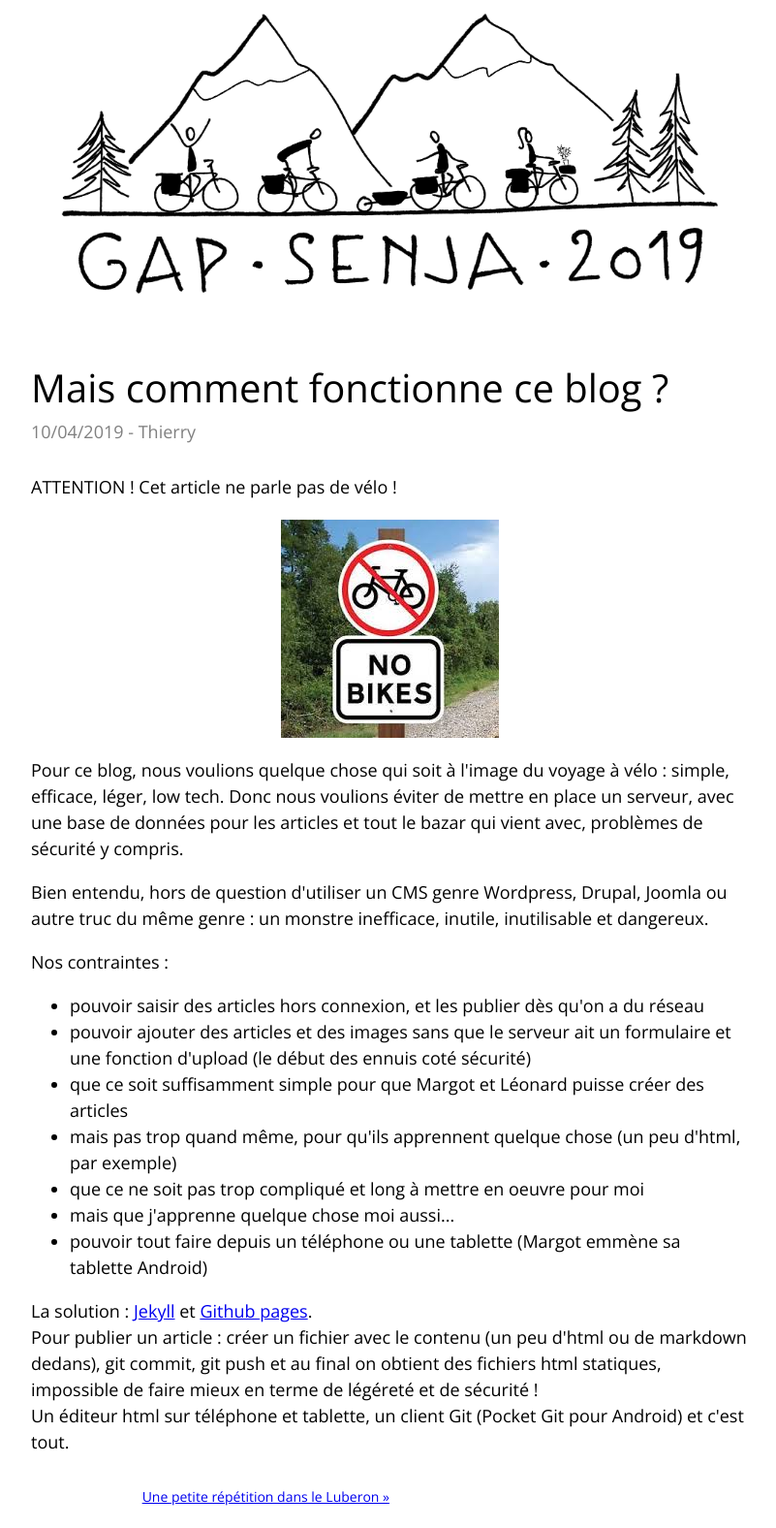
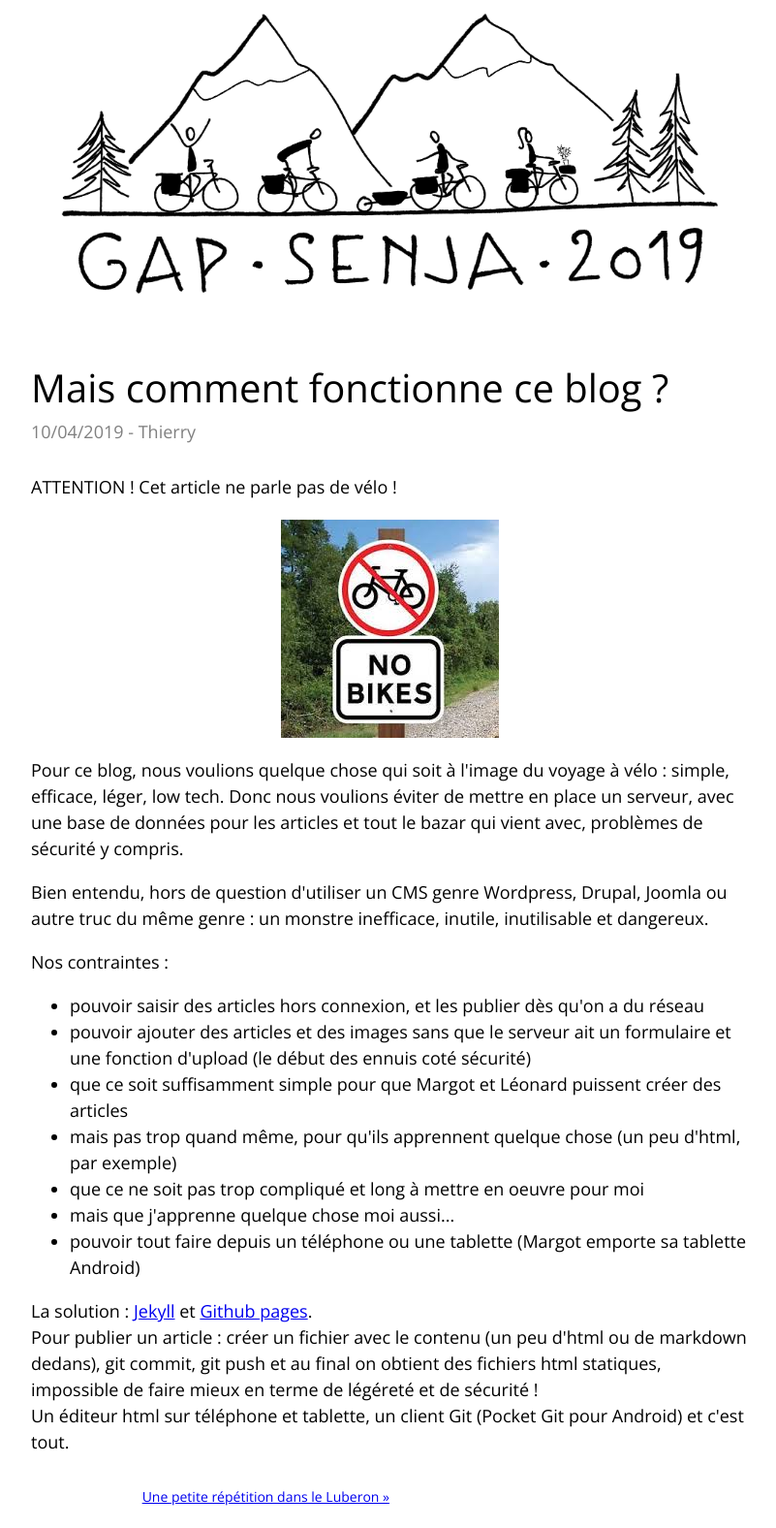
Before and after one commit to thvallee/senja, a Jekyll site: the page built from _posts/2019-04-10-comment-ca-marche.html, in a window 1280 px wide. Shown: the whole page at 97% size, without its empty margins (238-1039 px from the left). Built offline with Jekyll 4.4.1, drawn with Linux system fonts in a browser that asks for light colours.

Commit message:
corrections

```diff
--- a/_posts/2019-04-10-comment-ca-marche.html
+++ b/_posts/2019-04-10-comment-ca-marche.html
@@ -12,11 +12,11 @@ by: "Thierry"
   <ul>
     <li>pouvoir saisir des articles hors connexion, et les publier dès qu'on a du réseau</li>
     <li>pouvoir ajouter des articles et des images sans que le serveur ait un formulaire et une fonction d'upload (le début des ennuis coté sécurité)</li>
-    <li>que ce soit suffisamment simple pour que Margot et Léonard puisse créer des articles</li>
+    <li>que ce soit suffisamment simple pour que Margot et Léonard puissent créer des articles</li>
     <li>mais pas trop quand même, pour qu'ils apprennent quelque chose (un peu d'html, par exemple)</li>
     <li>que ce ne soit pas trop compliqué et long à mettre en oeuvre pour moi</li>
     <li>mais que j'apprenne quelque chose moi aussi...</li>
-    <li>pouvoir tout faire depuis un téléphone ou une tablette (Margot emmène sa tablette Android)</li>
+    <li>pouvoir tout faire depuis un téléphone ou une tablette (Margot emporte sa tablette Android)</li>
   </ul>
 </div>
 <p>
```
